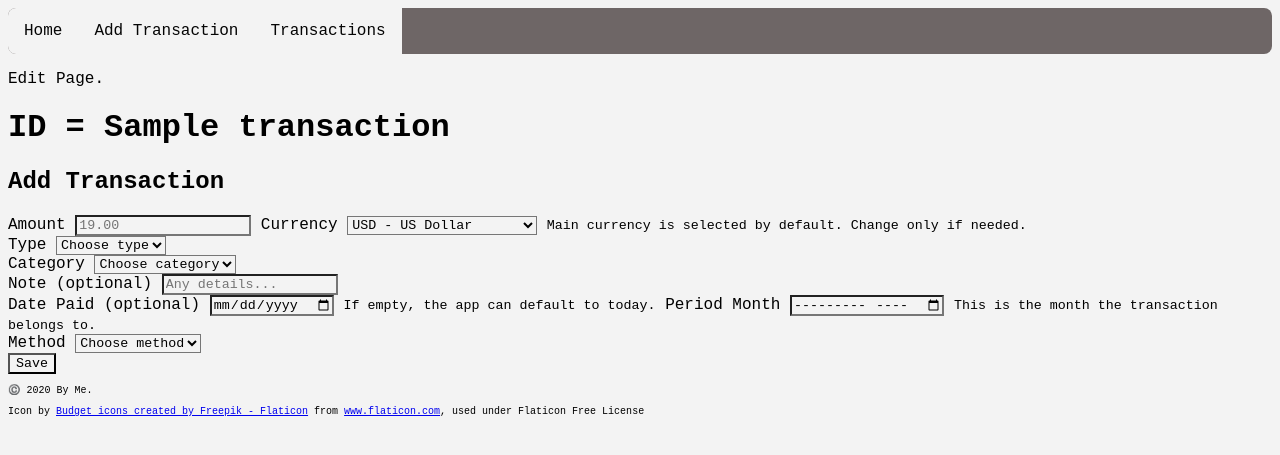
After one commit to Daniel-7733/MyFinanceMap, a Flask app: template app/templates/edit_transaction.html in a window 1280 px wide. The commit adds this page. Shown: the top 455 px of the page. Run offline with Flask 3, Linux system fonts and the light colour scheme; the template is opened without the code that fills it: most values are stand-ins (such as "Sample title", 1, 10 or a date in 2020).

Commit message:
Add new edit.html for updating data

```diff
--- /dev/null
+++ b/app/templates/edit_transaction.html
@@ -0,0 +1,121 @@
+{% extends "base.html" %}
+{% block title %}My Finance Map{% endblock %}
+{% block content %}
+
+    <p>Edit Page.</p>
+    <h1>ID = {{ transaction }}</h1>
+
+<section>
+  <div>
+    <form method="POST" action="{{ url_for('main.edit_transaction', id=id) }}">
+      <h1>Add Transaction</h1>
+
+      <!-- Amount + Currency -->
+      <div class="amount_cls">
+        <label for="amount">Amount</label>
+        <input
+          type="number"
+          id="amount"
+          name="amount"
+          placeholder="19.00"
+          step="0.01"
+          min="0"
+          required
+        />
+
+        <label for="currency_code">Currency</label>
+        <select id="currency_code" name="currency_code" required>
+          <!-- MAIN currency is default (change USD to whatever your main currency is) -->
+          <option value="USD" selected>USD - US Dollar</option>
+          <option value="EUR">EUR - Euro</option>
+          <option value="TRY">TRY - Turkish Lira</option>
+          <option value="CAD">CAD - Canadian Dollar</option>
+          <option value="GBP">GBP - British Pound</option>
+        </select>
+        <small>Main currency is selected by default. Change only if needed.</small>
+      </div>
+
+      <!-- Type -->
+      <div class="type_cls">
+        <label for="txn_type">Type</label>
+        <select id="txn_type" name="txn_type" required>
+          <option value="" selected disabled>Choose type</option>
+          <option value="income">Income</option>
+          <option value="expense">Expense</option>
+        </select>
+      </div>
+
+      <!-- Category -->
+      <div class="category_cls">
+        <label for="category">Category</label>
+        <select id="category" name="category" required>
+          <option value="" selected disabled>Choose category</option>
+          <option value="salary">Salary</option>
+          <option value="tips">Tips</option>
+          <option value="rent">Rent</option>
+          <option value="electric_bill">Electric Bill</option>
+          <option value="groceries">Groceries</option>
+          <option value="other">Other</option>
+        </select>
+      </div>
+
+      <!-- Note -->
+      <div class="note_cls">
+        <label for="note">Note (optional)</label>
+        <input
+          type="text"
+          id="note"
+          name="note"
+          placeholder="Any details..."
+          maxlength="200"
+        />
+      </div>
+
+      <!-- Dates -->
+      <div class="dates_cls">
+        <label for="date_paid">Date Paid (optional)</label>
+        <input type="date" id="date_paid" name="date_paid" />
+        <small>If empty, the app can default to today.</small>
+
+        <label for="period_month">Period Month</label>
+        <input type="month" id="period_month" name="period_month" required />
+        <small>This is the month the transaction belongs to.</small>
+      </div>
+
+      <!-- Payment Method -->
+      <div class="method_cls">
+        <label for="method">Method</label>
+        <select id="method" name="method" required>
+          <option value="" selected disabled>Choose method</option>
+          <option value="card">Card</option>
+          <option value="cash">Cash</option>
+        </select>
+      </div>
+
+      <!-- Exchange Rate (only if currency != MAIN_CURRENCY) -->
+      <div class="multi_currency_cls" id="rate_block" style="display:none;">
+        <label for="exchange_rate">Exchange Rate to Main Currency</label>
+        <input
+          type="number"
+          id="exchange_rate"
+          name="exchange_rate"
+          placeholder="1.08470000"
+          step="0.00000001"
+          min="0"
+        />
+        <small>
+          Only required when you choose a different currency.
+          Example: 1 EUR = 1.0847 USD → rate = 1.0847
+        </small>
+      </div>
+
+      <div class="submit_cls">
+        <button type="submit">Save</button>
+      </div>
+    </form>
+  </div>
+</section>
+
+<script src="{{ url_for('static', filename='js/charts.js') }}"></script>
+
+{% endblock %}
--- a/app/templates/transactions.html
+++ b/app/templates/transactions.html
@@ -34,6 +34,10 @@
             <td>{{ transaction.category }}</td>
             <td>{{ transaction.date_paid }}</td>
             <td>{{ transaction.period_month }}</td>
+
+            <!-- Edit & Delete btn -->
+            <td><a href="{{ url_for('main.edit_transaction', id=transaction.id) }}">Edit</a></td>
+            <!-- <td><button type="button">Delete</button></td> -->
         </tr>
         {% endfor %}
     </table>
```
Also changed, not shown: app/routes.py (+90 -7 lines).
